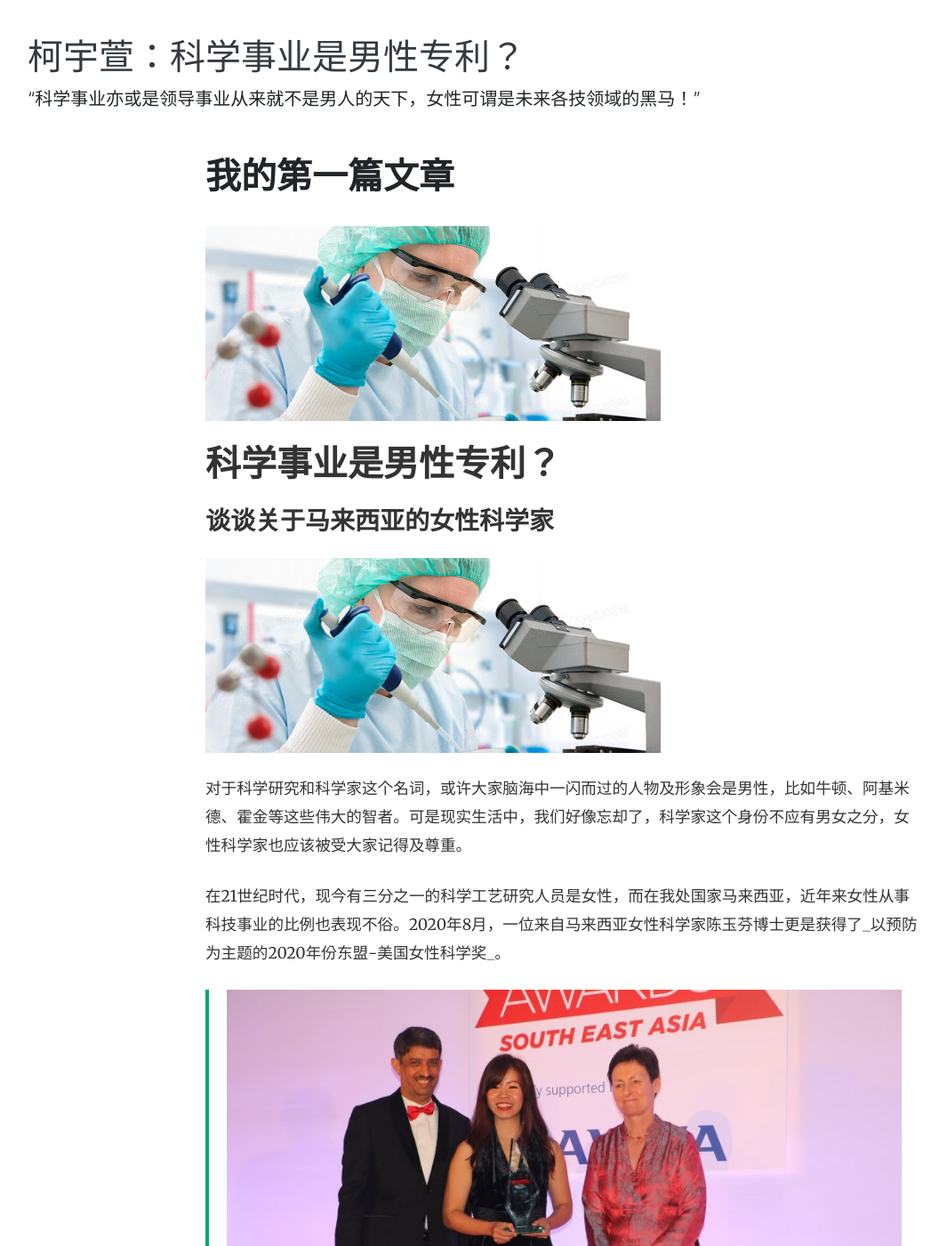
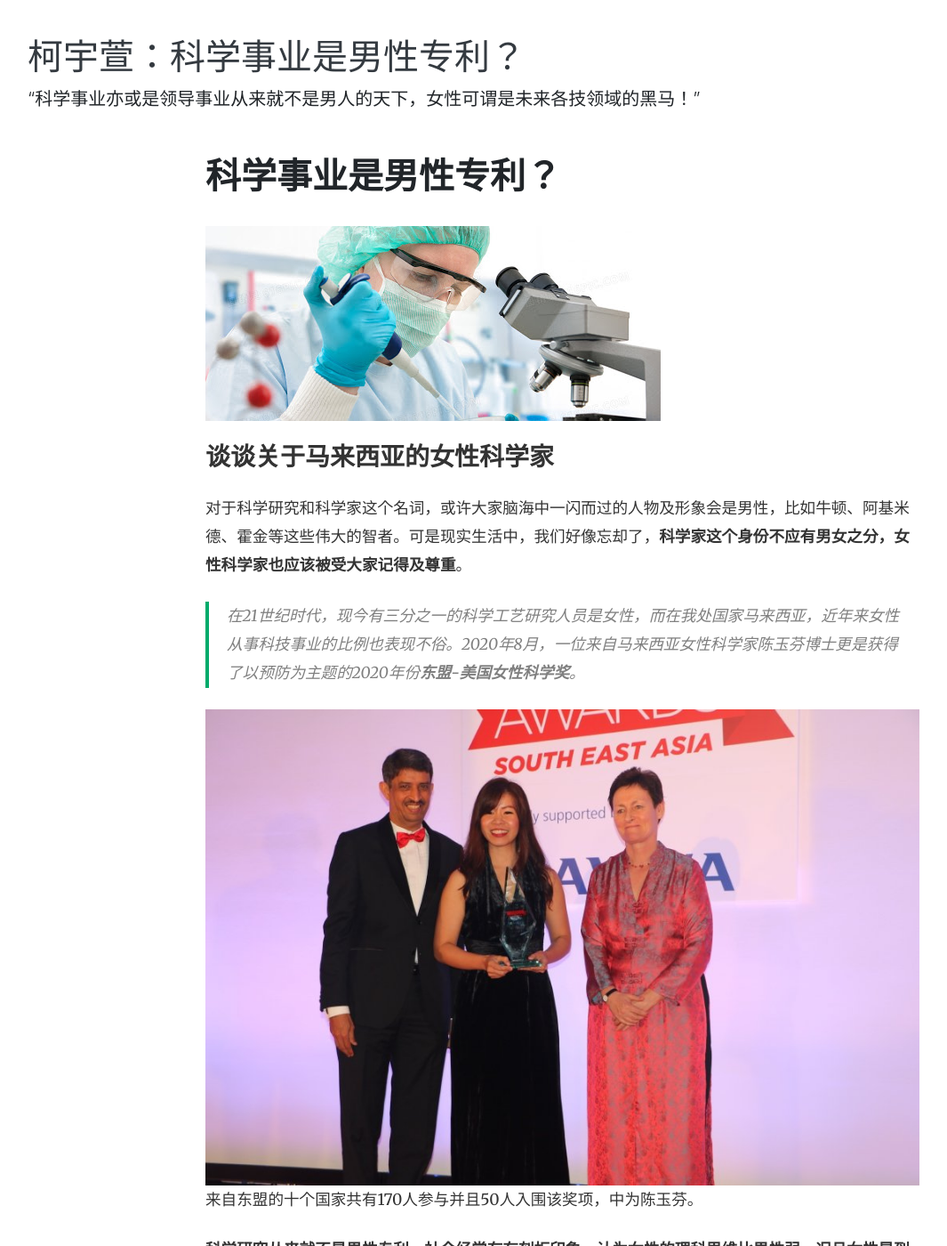
Before and after one commit to yeeshuenn/Science, a Jekyll site: the page built from _posts/2021-03-20-science-girls.md, in a window 1280 px wide and 1400 px high. Shown: the whole window at 89% size, without its empty margins (54-1119 px from the left). Built offline with Jekyll 4.4.1, drawn with Linux system fonts in a browser that asks for light colours; nearby versions of some CDN libraries; some of the changed text lies outside the part shown.

Commit message:
更改语言

```diff
--- a/_posts/2021-03-20-science-girls.md
+++ b/_posts/2021-03-20-science-girls.md
@@ -1,31 +1,27 @@
 ---
 layout: post
-title:  "我的第一篇文章"
+title:  "科学事业是男性专利？"
 image: assets/images/1.jpg
 featured: true
 ---
 
-# 科学事业是男性专利？
+### 谈谈关于马来西亚的女性科学家
 
-### 谈谈关于马来西亚的女性科学家
-![001](../assets/images/1.jpg)
+对于科学研究和科学家这个名词，或许大家脑海中一闪而过的人物及形象会是男性，比如牛顿、阿基米德、霍金等这些伟大的智者。可是现实生活中，我们好像忘却了，**科学家这个身份不应有男女之分，女性科学家也应该被受大家记得及尊重**。
 
-对于科学研究和科学家这个名词，或许大家脑海中一闪而过的人物及形象会是男性，比如牛顿、阿基米德、霍金等这些伟大的智者。可是现实生活中，我们好像忘却了，科学家这个身份不应有男女之分，女性科学家也应该被受大家记得及尊重。
-
-在21世纪时代，现今有三分之一的科学工艺研究人员是女性，而在我处国家马来西亚，近年来女性从事科技事业的比例也表现不俗。2020年8月，一位来自马来西亚女性科学家陈玉芬博士更是获得了_以预防为主题的2020年份东盟-美国女性科学奖_。
+>在21世纪时代，现今有三分之一的科学工艺研究人员是女性，而在我处国家马来西亚，近年来女性从事科技事业的比例也表现不俗。2020年8月，一位来自马来西亚女性科学家陈玉芬博士更是获得了以预防为主题的2020年份**东盟-美国女性科学奖**。
 
 
-
-> ![002](../assets/images/2.jpg)
-> 来自东盟的十个国家共有170人参与并且50人入围该奖项，中为陈玉芬。
+![002](../assets/images/2.jpg)
+来自东盟的十个国家共有170人参与并且50人入围该奖项，中为陈玉芬。
 
 
-
-#### 科学研究从来就不是男性专利。社会经常存有刻板印象，认为女性的理科思维比男性弱，况且女性是到了适婚年龄就必须结婚生子养家帮夫，科学工艺研究事业不适合女性，俗不知正因这样的古板思维让许许多多怀揣科学梦的女性止步于前。
+**科学研究从来就不是男性专利。社会经常存有刻板印象，认为女性的理科思维比男性弱，况且女性是到了适婚年龄就必须结婚生子养家帮夫，科学工艺研究事业不适合女性，俗不知正因这样的古板思维让许许多多怀揣科学梦的女性止步于前。**
 
 但庆幸的是，近几年女力声浪大，各国各地也纷纷倡议女性领导力。在这样的时代背景及契机下，越来越多的女性也勇敢地加入了原属的“男性事业”，就好比如科学学研究，为人类社会发展做出贡献及努力。
 
-在2020年3月，2名马来西亚优秀的科学研究员梁秀仪（音译，Dr New Siu Yee）与何婉容（音译，Dr Ho Wan Yong）也荣获了东南亚未来女性奖。其中的前者（34岁）更在颁奖礼上获得最成功之一的年轻女性殊荣，也被赞赏为“具有影响社会的强烈宏愿和潜力的榜样”。
+在2020年3月，2名马来西亚优秀的科学研究员梁秀仪（音译，Dr New Siu Yee）与何婉容（音译，Dr Ho Wan Yong）也荣获了**东南亚未来女性奖**。其中的前者（34岁）更在颁奖礼上获得最成功之一的年轻女性殊荣，也被赞赏为“具有影响社会的强烈宏愿和潜力的榜样”。
+
 
 ![003](../assets/images/3.jpg)
 
@@ -34,12 +30,10 @@ featured: true
 
 ### “科学事业亦或是领导事业从来就不是男人的天下，女性可谓是未来科技领域里的黑马！”
 
-TED:为什么女性领导者那么少
-
+**TED:为什么女性领导者那么少**
 <iframe width="900" height="600" src="//player.bilibili.com/player.html?aid=21946204&bvid=BV1rW411K7Le&cid=36248978&page=1" scrolling="no" border="0" frameborder="no" framespacing="0" allowfullscreen="true"> </iframe>
 
 
 
-整理：柯宇萱
-
-图源：网络
+**整理：柯宇萱
+图源：网络**
```
